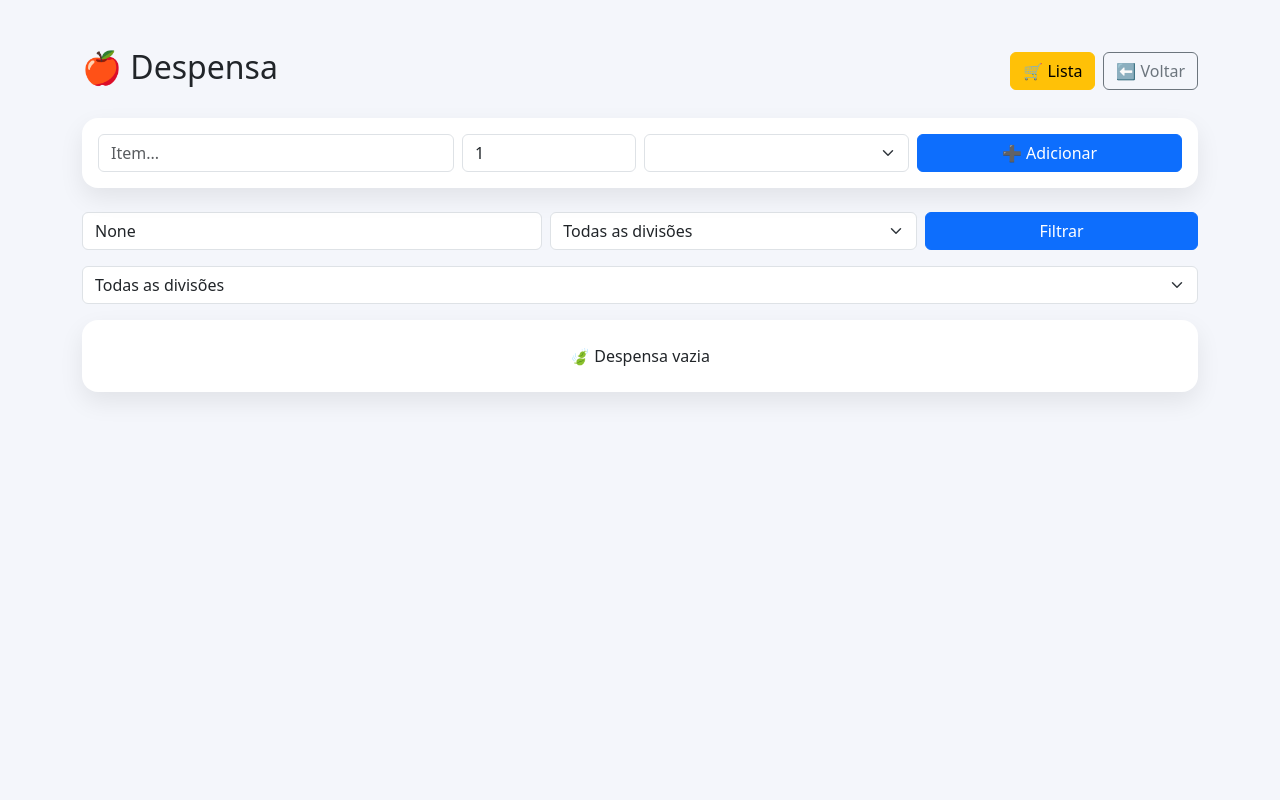
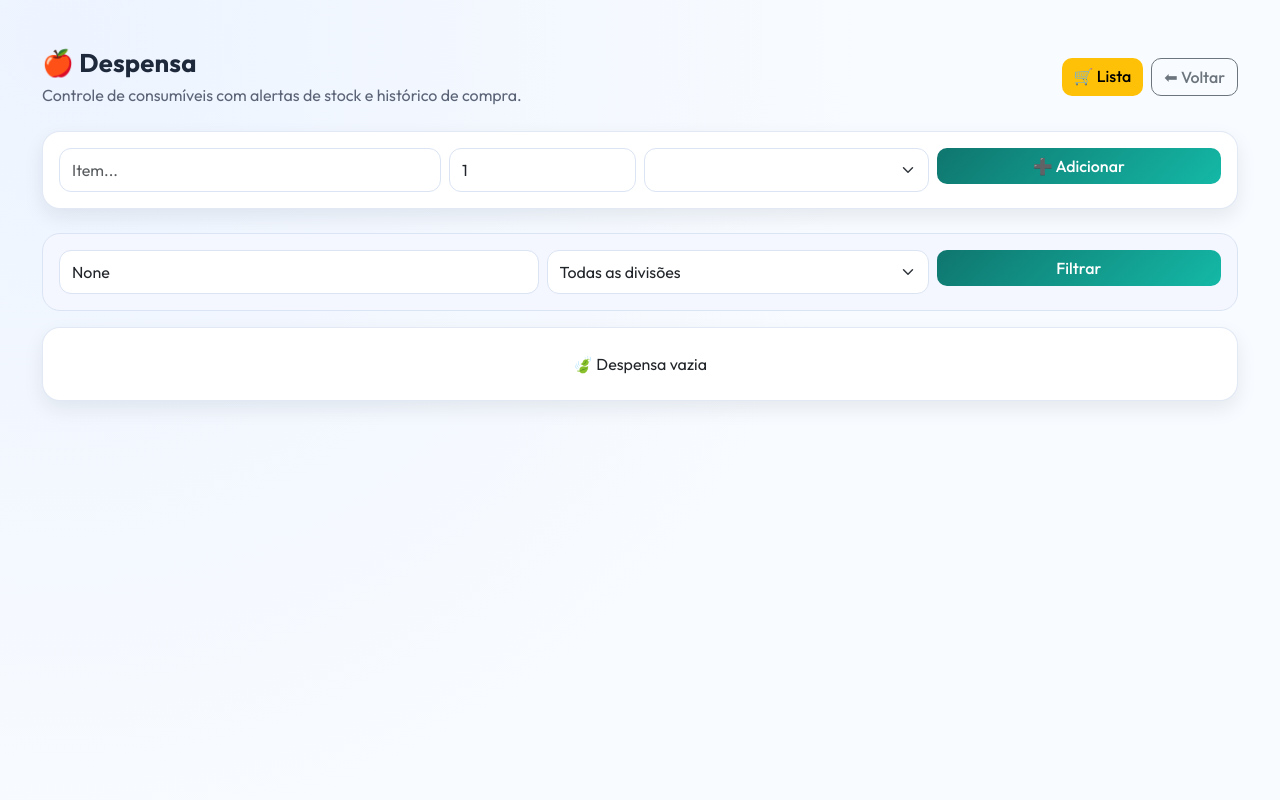
Before and after one commit to DanielaSofia/Home_inventory, a Django app: page /despensa/ in a window 1280 px wide. Run offline with Django 4.2, Linux system fonts and the light colour scheme; data that the repository does not hold is empty; parts of the project's set-up code (start-up, migrations or seed data) failed here and were passed over.

Commit message:
feat: revamp UI templates with shared visual theme

```diff
--- /dev/null
+++ b/casa/inventory/static/inventory/css/ui-revamp.css
@@ -0,0 +1,211 @@
+:root {
+  --bg-start: #edf4ff;
+  --bg-end: #f8fbff;
+  --surface: #ffffff;
+  --surface-soft: #f4f7ff;
+  --text: #1e293b;
+  --muted: #5b6477;
+  --line: #dbe4f3;
+  --primary: #0f766e;
+  --primary-strong: #0b5f58;
+  --accent: #f59e0b;
+  --danger: #dc2626;
+  --ok: #15803d;
+  --radius-lg: 18px;
+  --radius-md: 12px;
+  --shadow-sm: 0 8px 20px rgba(15, 23, 42, 0.08);
+  --shadow-md: 0 16px 40px rgba(15, 23, 42, 0.12);
+}
+
+body {
+  font-family: "Outfit", "Segoe UI", sans-serif;
+  color: var(--text);
+  background: radial-gradient(circle at 5% 5%, var(--bg-start), var(--bg-end) 56%);
+  min-height: 100vh;
+}
+
+.app-shell {
+  max-width: 1220px;
+}
+
+.page-title {
+  font-size: clamp(1.5rem, 2vw, 2.1rem);
+  font-weight: 700;
+  letter-spacing: 0.2px;
+  margin: 0;
+}
+
+.page-subtitle {
+  color: var(--muted);
+  margin: 0.25rem 0 0;
+}
+
+.section-card,
+.card {
+  border: 1px solid rgba(219, 228, 243, 0.8);
+  border-radius: var(--radius-lg);
+  box-shadow: var(--shadow-sm);
+  background: var(--surface);
+}
+
+.card-img-top {
+  width: 100%;
+  height: 210px;
+  object-fit: cover;
+  border-top-left-radius: var(--radius-lg);
+  border-top-right-radius: var(--radius-lg);
+}
+
+.section-card {
+  padding: 1rem;
+}
+
+.metric-card {
+  background: linear-gradient(145deg, #0f766e, #14b8a6);
+  color: #fff;
+  border: none;
+}
+
+.metric-card.metric-warning {
+  background: linear-gradient(145deg, #d97706, #f59e0b);
+}
+
+.metric-card h2,
+.metric-card h3,
+.metric-card p,
+.metric-card h6 {
+  margin-bottom: 0.25rem;
+}
+
+.btn {
+  border-radius: 10px;
+  font-weight: 500;
+}
+
+.btn-primary {
+  background: linear-gradient(135deg, var(--primary), #14b8a6);
+  border: none;
+}
+
+.btn-primary:hover,
+.btn-primary:focus {
+  background: linear-gradient(135deg, var(--primary-strong), #0ea5a6);
+}
+
+.btn-warning {
+  border: none;
+}
+
+.btn-success {
+  border: none;
+}
+
+.form-control,
+.form-select {
+  border-radius: var(--radius-md);
+  border-color: var(--line);
+  min-height: 44px;
+}
+
+.form-control:focus,
+.form-select:focus,
+.btn:focus {
+  box-shadow: 0 0 0 0.2rem rgba(20, 184, 166, 0.2);
+  border-color: #8ee6dc;
+}
+
+.filter-bar {
+  background: var(--surface-soft);
+  border: 1px solid var(--line);
+  border-radius: var(--radius-lg);
+  padding: 1rem;
+}
+
+.tag-filter {
+  display: flex;
+  flex-wrap: wrap;
+  gap: 0.5rem;
+}
+
+.tag-filter .btn {
+  border-radius: 999px;
+  font-size: 0.85rem;
+  padding: 0.35rem 0.8rem;
+}
+
+.item-row {
+  transition: background 0.2s ease, transform 0.2s ease;
+}
+
+.item-row:hover {
+  background: #f8fbff;
+  transform: translateY(-1px);
+}
+
+.stock-low {
+  color: var(--danger);
+  font-weight: 600;
+}
+
+.stock-ok {
+  color: var(--ok);
+  font-weight: 600;
+}
+
+.preview-img {
+  width: 100%;
+  max-height: 260px;
+  object-fit: cover;
+  border-radius: 12px;
+  margin-top: 0.75rem;
+}
+
+.menu-tile {
+  border: 1px solid var(--line);
+  border-radius: var(--radius-lg);
+  box-shadow: var(--shadow-sm);
+  background: var(--surface);
+  text-align: center;
+  padding: 1.2rem;
+  transition: transform 0.2s ease, box-shadow 0.2s ease;
+  height: 100%;
+}
+
+.menu-tile:hover {
+  transform: translateY(-4px);
+  box-shadow: var(--shadow-md);
+}
+
+.menu-icon {
+  font-size: 2rem;
+  display: block;
+}
+
+.menu-link {
+  text-decoration: none;
+  color: inherit;
+}
+
+.modal-content {
+  border-radius: var(--radius-lg);
+  border: 1px solid var(--line);
+}
+
+.list-group-item {
+  border-color: #eef2fb;
+}
+
+@media (max-width: 768px) {
+  .app-shell {
+    padding-left: 0.9rem;
+    padding-right: 0.9rem;
+  }
+
+  .card-img-top {
+    height: 180px;
+  }
+
+  .section-card {
+    padding: 0.85rem;
+  }
+}
--- a/casa/inventory/templates/inventory/despensa.html
+++ b/casa/inventory/templates/inventory/despensa.html
@@ -3,54 +3,33 @@
 <html lang="pt">
   <head>
     <meta charset="UTF-8" />
+    <meta name="viewport" content="width=device-width, initial-scale=1" />
     <title>Despensa</title>
 
     <link href="https://cdn.jsdelivr.net/npm/bootstrap@5.3.2/dist/css/bootstrap.min.css" rel="stylesheet" />
-
-    <style>
-      body {
-        background: #f4f6fb;
-      }
-
-      .card {
-        border: none;
-        border-radius: 16px;
-        box-shadow: 0 10px 25px rgba(0, 0, 0, 0.08);
-      }
-
-      .item-row {
-        transition: 0.2s;
-      }
-
-      .item-row:hover {
-        background: #f9fafc;
-      }
-
-      .stock-low {
-        color: #dc3545;
-        font-weight: bold;
-      }
-
-      .stock-ok {
-        color: #198754;
-      }
-    </style>
+    <link rel="preconnect" href="https://fonts.googleapis.com" />
+    <link rel="preconnect" href="https://fonts.gstatic.com" crossorigin />
+    <link href="https://fonts.googleapis.com/css2?family=Outfit:wght@400;500;600;700&display=swap" rel="stylesheet" />
+    <link rel="stylesheet" href="{% static 'inventory/css/ui-revamp.css' %}" />
   </head>
 
   <body>
-    <div class="container py-5">
+    <div class="container app-shell py-5">
       <!-- HEADER -->
-      <div class="d-flex justify-content-between align-items-center mb-4">
-        <h2>🍎 Despensa</h2>
+      <div class="d-flex flex-wrap justify-content-between align-items-center gap-3 mb-4">
+        <div>
+          <h1 class="page-title">🍎 Despensa</h1>
+          <p class="page-subtitle">Controle de consumíveis com alertas de stock e histórico de compra.</p>
+        </div>
 
         <div class="d-flex gap-2">
           <a href="{% url 'lista_compras' %}" class="btn btn-warning">🛒 Lista</a>
-          <a href="/" class="btn btn-outline-secondary">⬅ Voltar</a>
+          <a href="{% url 'menu' %}" class="btn btn-outline-secondary">⬅ Voltar</a>
         </div>
       </div>
 
       <!-- FORM -->
-      <div class="card p-3 mb-4">
+      <div class="section-card mb-4">
         <form method="POST" action="{% url 'adicionar_consumivel' %}">
           {% csrf_token %}
 
@@ -77,7 +56,7 @@
           </div>
         </form>
       </div>
-      <form method="GET" class="mb-3">
+      <form method="GET" class="mb-3 filter-bar">
 
     <div class="row g-2">
 
@@ -116,33 +95,9 @@
 
     </div>
 
-</form>
-  <form method="GET" class="mb-3">
-
-    <div class="d-flex gap-2">
-
-        <select name="divisao" class="form-select"
-                onchange="this.form.submit()">
-
-            <option value="">Todas as divisões</option>
-
-            {% for d in divisoes %}
-                <option value="{{ d.id }}"
-                    {% if divisao_selecionada == d.id|stringformat:"s" %}
-                        selected
-                    {% endif %}
-                >
-                    {{ d.nome }}
-                </option>
-            {% endfor %}
-
-        </select>
-
-    </div>
-
-</form>
+    </form>
       <!-- LISTA -->
-      <div class="card p-3">
+    <div class="section-card">
         <ul class="list-group list-group-flush">
           {% for item in itens %}
             <li class="list-group-item item-row d-flex justify-content-between align-items-center" data-nome="{{ item.nome|lower }}">
@@ -214,22 +169,5 @@
       </div>
     </div>
     <script src="https://cdn.jsdelivr.net/npm/bootstrap@5.3.2/dist/js/bootstrap.bundle.min.js"></script>
-    <script>
-      const searchInput = document.getElementById('searchInput')
-
-      searchInput.addEventListener('keyup', function () {
-        const value = this.value.toLowerCase()
-
-        document.querySelectorAll('.item-row').forEach((item) => {
-          const nome = item.getAttribute('data-nome')
-
-          if (nome.includes(value)) {
-            item.style.display = 'flex'
-          } else {
-            item.style.display = 'none'
-          }
-        })
-      })
-    </script>
   </body>
 </html>
```
Also changed, not shown: casa/inventory/templates/inventory/desejos.html (+23 -26 lines), casa/inventory/templates/inventory/editar_desejo.html (+6 -36 lines), casa/inventory/templates/inventory/editar_item.html (+7 -51 lines), casa/inventory/templates/inventory/gastos.html (+17 -11 lines), casa/inventory/templates/inventory/itens.html (+17 -21 lines), casa/inventory/templates/inventory/lista_compras.html (+14 -44 lines), casa/inventory/templates/inventory/menu.html (+30 -46 lines), .github/agents/review-lint-suggestions.agent.md (added), .github/agents/ui-ux-graphic-suggestions.agent.md (added).
